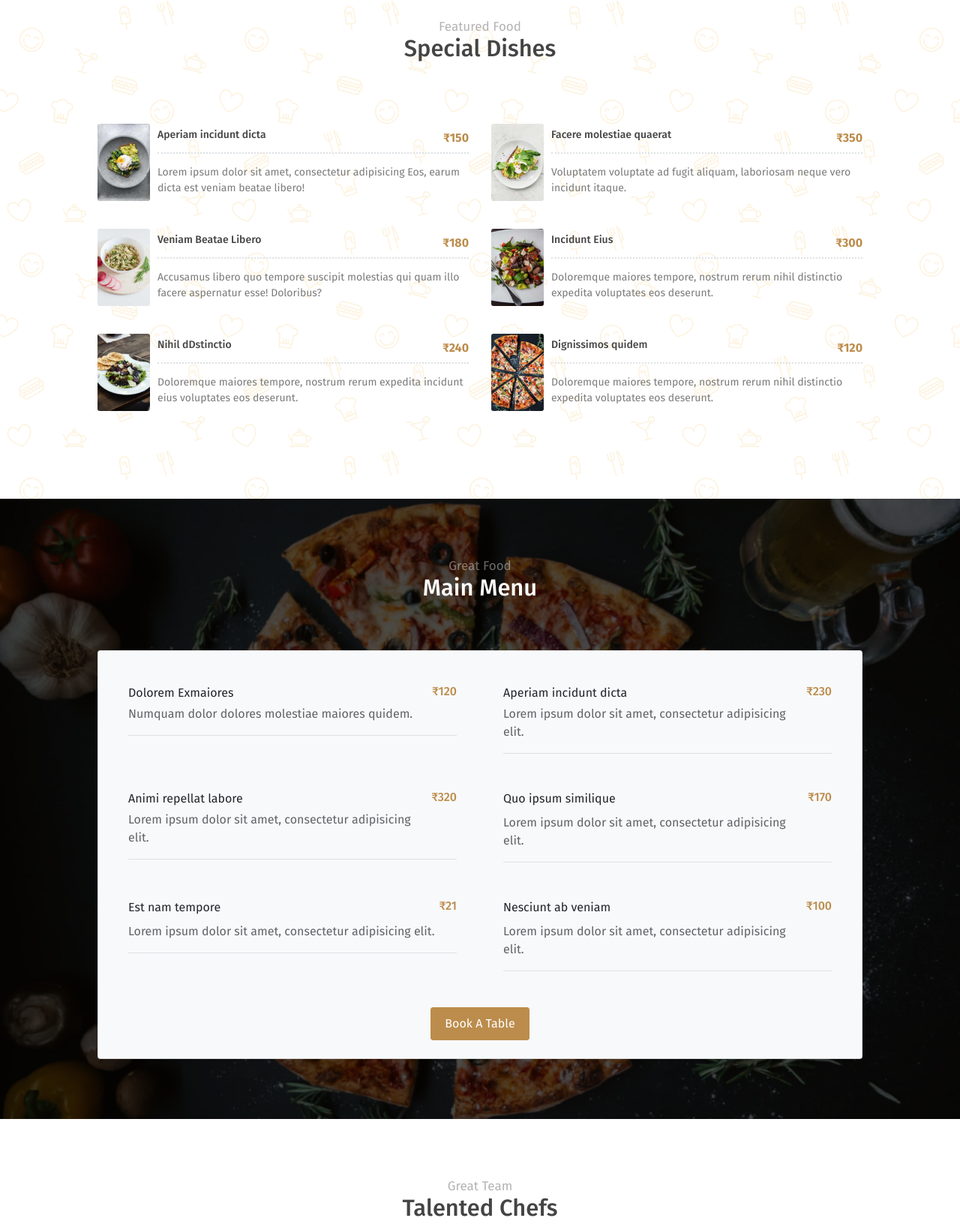
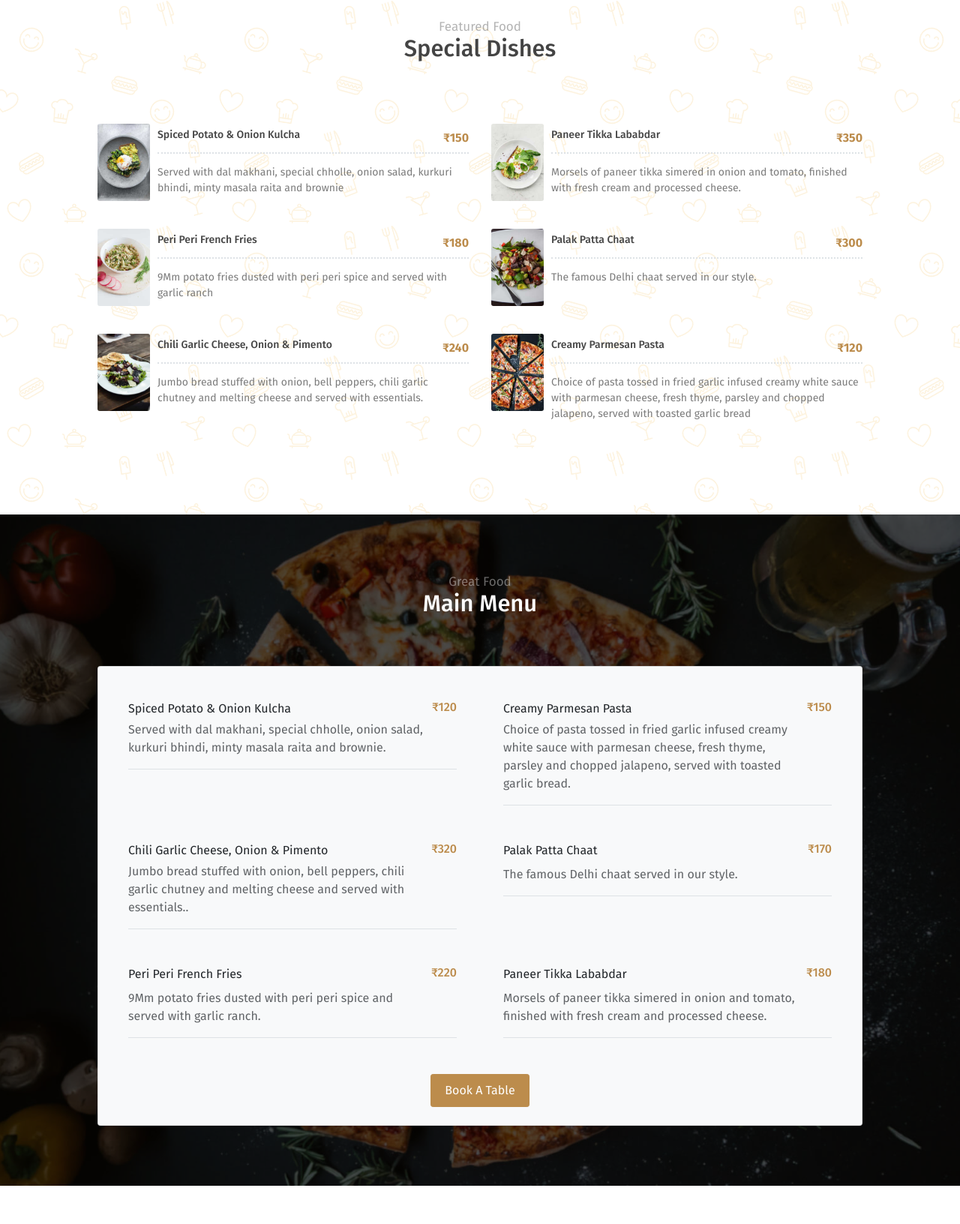
Before and after one commit to jogindrakumar/chill-on, a plain HTML site: page index.html in a window 1280 px wide. Shown: the part 1781-3413 px from the top of the page at 75% size. Drawn offline with Linux system fonts and the light colour scheme.

Commit message:
modified:   index.html

```diff
--- a/index.html
+++ b/index.html
@@ -125,11 +125,11 @@
                         </div>
                         <div class="info">
                             <div class="head clearfix">
-                                <h5 class="title float-left">Aperiam incidunt dicta</h5>
+                                <h5 class="title float-left">Spiced Potato & Onion Kulcha</h5>
                                 <p class="float-right text-primary">₹150</p>
                             </div>
                             <div class="body">
-                                <p>Lorem ipsum dolor sit amet, consectetur adipisicing Eos, earum dicta est veniam beatae libero!</p>
+                                <p>Served with dal makhani, special chholle, onion salad, kurkuri bhindi, minty masala raita and brownie</p>
                             </div>
                         </div>
                     </a>
@@ -141,11 +141,11 @@
                         </div>
                         <div class="info">
                             <div class="head clearfix">
-                                <h5 class="title float-left">Facere molestiae quaerat</h5>
+                                <h5 class="title float-left">Paneer Tikka Lababdar</h5>
                                 <p class="float-right text-primary">₹350</p>
                             </div>
                             <div class="body">
-                                <p>Voluptatem voluptate ad fugit aliquam, laboriosam neque vero incidunt itaque.</p>
+                                <p>Morsels of paneer tikka simered in onion and tomato, finished with fresh cream and processed cheese.</p>
                             </div>
                         </div>
                     </a>
@@ -157,11 +157,11 @@
                         </div>
                         <div class="info">
                             <div class="head clearfix">
-                                <h5 class="title float-left">Veniam Beatae Libero</h5>
+                                <h5 class="title float-left">Peri Peri French Fries</h5>
                                 <p class="float-right text-primary">₹180</p>
                             </div>
                             <div class="body">
-                                <p>Accusamus libero quo tempore suscipit molestias qui quam illo facere aspernatur esse! Doloribus?</p>
+                                <p>9Mm potato fries dusted with peri peri spice and served with garlic ranch</p>
                             </div>
                         </div>
                     </a>
@@ -173,11 +173,11 @@
                         </div>
                         <div class="info">
                             <div class="head clearfix">
-                                <h5 class="title float-left">Incidunt Eius</h5>
+                                <h5 class="title float-left">Palak Patta Chaat</h5>
                                 <p class="float-right text-primary">₹300</p>
                             </div>
                             <div class="body">
-                                <p>Doloremque maiores tempore, nostrum rerum nihil distinctio expedita voluptates eos deserunt.</p>
+                                <p>The famous Delhi chaat served in our style.</p>
                             </div>
                         </div>
                     </a>
@@ -189,11 +189,11 @@
                         </div>
                         <div class="info">
                             <div class="head clearfix">
-                                <h5 class="title float-left">Nihil dDstinctio</h5>
+                                <h5 class="title float-left">Chili Garlic Cheese, Onion & Pimento</h5>
                                 <p class="float-right text-primary">₹240</p>
                             </div>
                             <div class="body">
-                                <p>Doloremque maiores tempore, nostrum rerum expedita incidunt eius voluptates eos deserunt.</p>
+                                <p>Jumbo bread stuffed with onion, bell peppers, chili garlic chutney and melting cheese and served with essentials.</p>
                             </div>
                         </div>
                     </a>
@@ -205,11 +205,11 @@
                         </div>
                         <div class="info">
                             <div class="head clearfix">
-                                <h5 class="title float-left">Dignissimos quidem</h5>
+                                <h5 class="title float-left">Creamy Parmesan Pasta</h5>
                                 <p class="float-right text-primary">₹120</p>
                             </div>
                             <div class="body">
-                                <p>Doloremque maiores tempore, nostrum rerum nihil distinctio expedita voluptates eos deserunt.</p>
+                                <p>Choice of pasta tossed in fried garlic infused creamy white sauce with parmesan cheese, fresh thyme, parsley and chopped jalapeno, served with toasted garlic bread</p>
                             </div>
                         </div>
                     </a>
@@ -231,8 +231,8 @@
                             <a href="#" class="pb-3 mx-3 d-block text-dark text-decoration-none border border-left-0 border-top-0 border-right-0">
                                 <div class="d-flex">
                                     <div class="flex-grow-1">
-                                        Dolorem Exmaiores
-                                        <p class="mt-1 mb-0">Numquam dolor dolores molestiae maiores quidem.</p>
+                                        Spiced Potato & Onion Kulcha
+                                        <p class="mt-1 mb-0">Served with dal makhani, special chholle, onion salad, kurkuri bhindi, minty masala raita and brownie.</p>
                                     </div>
                                     <h6 class="float-right text-primary">₹120</h6>
                                 </div>
@@ -242,10 +242,10 @@
                             <a href="#" class="pb-3 mx-3 d-block text-dark text-decoration-none border border-left-0 border-top-0 border-right-0">
                                 <div class="d-flex">
                                     <div class="flex-grow-1">
-                                        Aperiam incidunt dicta
-                                        <p class="mt-1 mb-0">Lorem ipsum dolor sit amet, consectetur adipisicing elit.</p>
+                                        Creamy Parmesan Pasta
+                                        <p class="mt-1 mb-0">Choice of pasta tossed in fried garlic infused creamy white sauce with parmesan cheese, fresh thyme, parsley and chopped jalapeno, served with toasted garlic bread.</p>
                                     </div>
-                                    <h6 class="float-right text-primary">₹230</h6>
+                                    <h6 class="float-right text-primary">₹150</h6>
                                 </div>
                             </a>
                         </div>
@@ -253,8 +253,8 @@
                             <a href="#" class="pb-3 mx-3 d-block text-dark text-decoration-none border border-left-0 border-top-0 border-right-0">
                                 <div class="d-flex">
                                     <div class="flex-grow-1">
-                                        Animi repellat labore
-                                        <p class="mt-1 mb-0">Lorem ipsum dolor sit amet, consectetur adipisicing elit.</p>
+                                        Chili Garlic Cheese, Onion & Pimento
+                                        <p class="mt-1 mb-0">Jumbo bread stuffed with onion, bell peppers, chili garlic chutney and melting cheese and served with essentials..</p>
                                     </div>
                                     <h6 class="float-right text-primary">₹320</h6>
                                 </div>
@@ -264,8 +264,8 @@
                             <a href="#" class="pb-3 mx-3 d-block text-dark text-decoration-none border border-left-0 border-top-0 border-right-0">
                                 <div class="d-flex">
                                     <div class="flex-grow-1">
-                                        Quo ipsum similique
-                                        <p class="mt-2 mb-0">Lorem ipsum dolor sit amet, consectetur adipisicing elit.</p>
+                                        Palak Patta Chaat
+                                        <p class="mt-2 mb-0">The famous Delhi chaat served in our style.</p>
                                     </div>
                                     <h6 class="float-right text-primary">₹170</h6>
                                 </div>
@@ -275,10 +275,10 @@
                             <a href="#" class="pb-3 mx-3 d-block text-dark text-decoration-none border border-left-0 border-top-0 border-right-0">
                                 <div class="d-flex">
                                     <div class="flex-grow-1">
-                                        Est nam tempore
-                                        <p class="mt-2 mb-0">Lorem ipsum dolor sit amet, consectetur adipisicing elit.</p>
+                                        Peri Peri French Fries
+                                        <p class="mt-2 mb-0">9Mm potato fries dusted with peri peri spice and served with garlic ranch.</p>
                                     </div>
-                                    <h6 class="float-right text-primary">₹21</h6>
+                                    <h6 class="float-right text-primary">₹220</h6>
                                 </div>
                             </a>
                         </div>
@@ -286,10 +286,10 @@
                             <a href="#" class="pb-3 mx-3 d-block text-dark text-decoration-none border border-left-0 border-top-0 border-right-0">
                                 <div class="d-flex">
                                     <div class="flex-grow-1">
-                                        Nesciunt ab veniam
-                                        <p class="mt-2 mb-0">Lorem ipsum dolor sit amet, consectetur adipisicing elit.</p>
+                                        Paneer Tikka Lababdar
+                                        <p class="mt-2 mb-0">Morsels of paneer tikka simered in onion and tomato, finished with fresh cream and processed cheese.</p>
                                     </div>
-                                    <h6 class="float-right text-primary">₹100</h6>
+                                    <h6 class="float-right text-primary">₹180</h6>
                                 </div>
                             </a>
                         </div>
```
